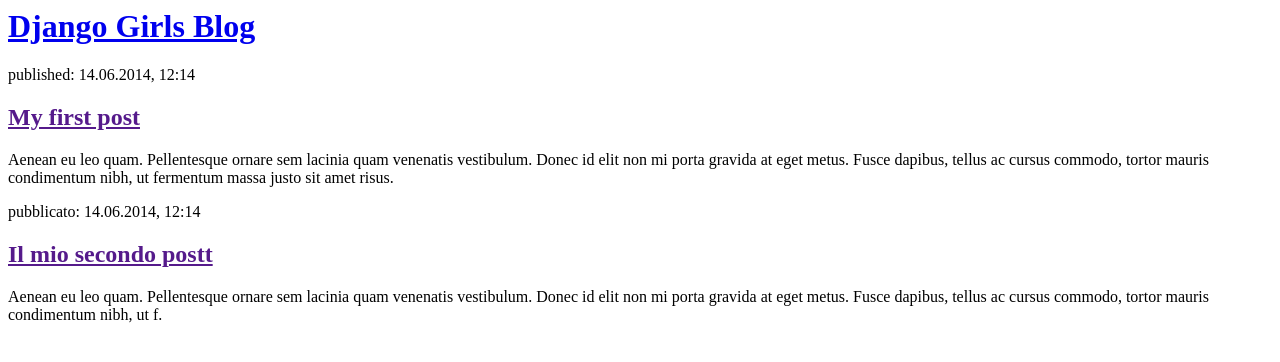
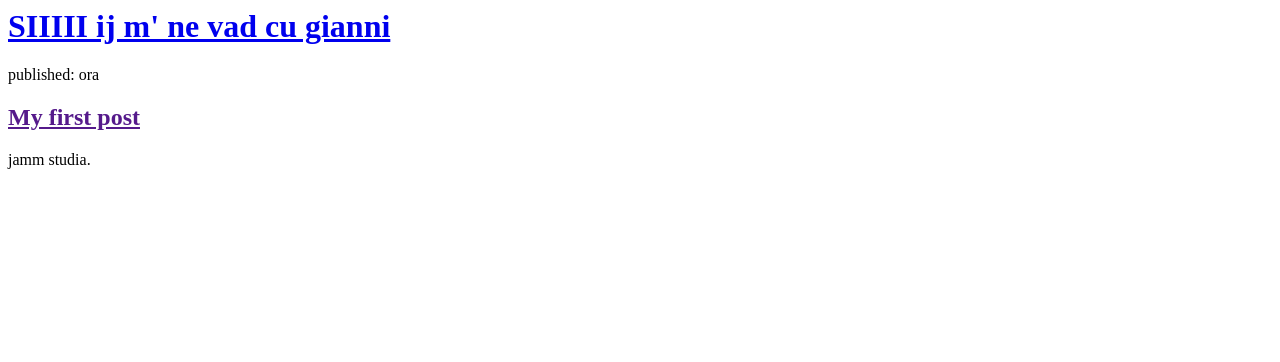
Before and after one commit to AndreaRito/my-first-blog, a Django app: page / in a window 1280 px wide. Shown: the top 362 px of the page. Run offline with Django 3.2, Linux system fonts and the light colour scheme.

Commit message:
Ho cambiato l'HTML per questo sito.

```diff
--- a/blog/templates/blog/post_list.html
+++ b/blog/templates/blog/post_list.html
@@ -1,22 +1,18 @@
 <html>
     <head>
-        <title>Django Girls blog</title>
+        <title>ENZUUUUUUUUU</title>
     </head>
     <body>
         <div>
-            <h1><a href="/">Django Girls Blog</a></h1>
+            <h1><a href="/">SIIIII  ij m' ne vad cu gianni</a></h1>
         </div>
 
         <div>
-            <p>published: 14.06.2014, 12:14</p>
+            <p>published: ora</p>
             <h2><a href="">My first post</a></h2>
-            <p>Aenean eu leo quam. Pellentesque ornare sem lacinia quam venenatis vestibulum. Donec id elit non mi porta gravida at eget metus. Fusce dapibus, tellus ac cursus commodo, tortor mauris condimentum nibh, ut fermentum massa justo sit amet risus.</p>
+            <p>jamm studia.</p>
         </div>
 
-        <div>
-            <p>pubblicato: 14.06.2014, 12:14</p>
-            <h2><a href="">Il mio secondo postt</a></h2>
-            <p>Aenean eu leo quam. Pellentesque ornare sem lacinia quam venenatis vestibulum. Donec id elit non mi porta gravida at eget metus. Fusce dapibus, tellus ac cursus commodo, tortor mauris condimentum nibh, ut f.</p>
-        </div>
+
     </body>
 </html>
```
Also changed, not shown: comandi da ricordare.txt (+12 -0 lines).
